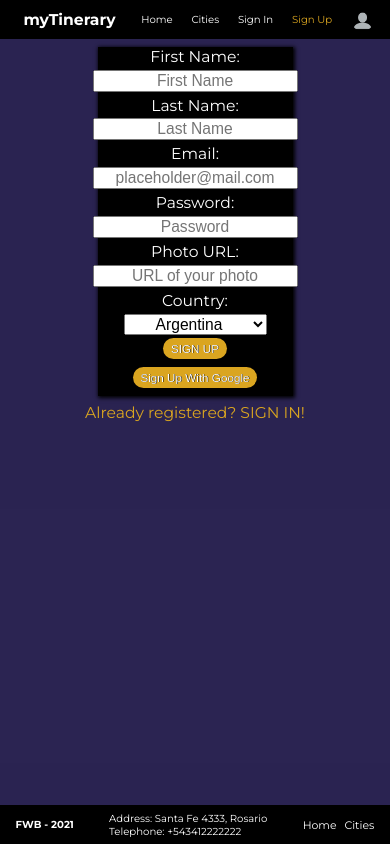
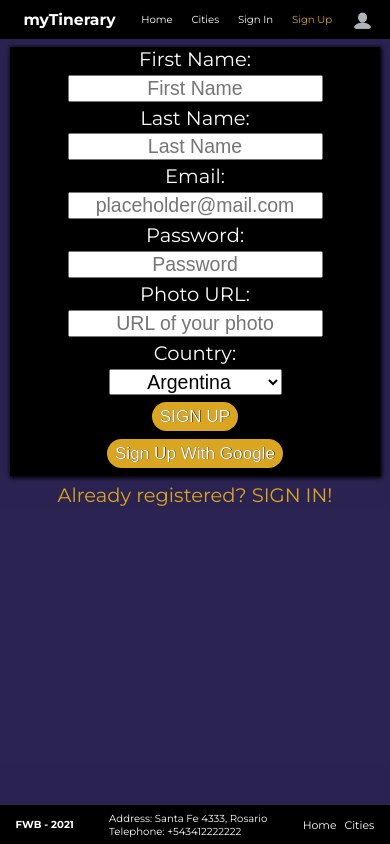
Before and after one commit to WernerBudtke/mytinerary-budtke, a React (Create React App) app in the folder frontend/: page /signup in a window 390 px wide. Built offline with nearby package versions, Linux system fonts and the light colour scheme.

Commit message:
responsiveness fixes, filter fix

```diff
--- a/frontend/src/App.css
+++ b/frontend/src/App.css
@@ -557,6 +557,12 @@ span.specialText{
 .signUpInputs p{
     margin-left: 1rem;
 }
+.signUpForm select{
+    margin-bottom: 1rem;
+}
+#signInBtn{
+    margin-top: 0.5rem;
+}
 .signUpForm button{
     background-color: goldenrod;
     border: none;
@@ -822,6 +828,30 @@ span.specialText{
     .likesHeader{
         white-space: nowrap;
     }
+    /* SIGN UP FORM */
+    .signUpMain a{
+        font-size: 2.5rem;
+    }
+    .signUpForm, .errorContainer{
+        margin-top: 1rem;
+        width: 75%;
+    }
+    .signUpForm * {
+        font-size: 2.5rem;
+    }
+    .signUpForm button{
+        font-size: 2.2rem;
+    }
+    /* ERROR INPUTS */
+    .errorContainer h4{
+        font-size: 2rem;
+    }
+    .errorContainer p{
+        font-size: 2rem;
+    }
+    .personalWelcome{
+        display: none;
+    }
 }
 @media screen and (max-width: 800px) {
     html{
@@ -958,6 +988,27 @@ span.specialText{
     .personalWelcome{
         display:none;
     }
+    /* SIGN UP FORM */
+     .signUpMain a{
+        font-size: 2.5rem;
+    }
+    .signUpForm, .errorContainer{
+        margin-top: 1rem;
+        width: 85%;
+    }
+    .signUpForm * {
+        font-size: 2.5rem;
+    }
+    .signUpForm button{
+        font-size: 2.2rem;
+    }
+    /* ERROR INPUTS */
+    .errorContainer h4{
+        font-size: 2rem;
+    }
+    .errorContainer p{
+        font-size: 2rem;
+    }
 }
 @media screen and (max-width: 600px){
     html{
@@ -1066,6 +1117,27 @@ span.specialText{
         width: 4rem;
         height:4rem;
         margin-right: 0.5rem;
+    }
+    /* SIGN UP FORM */
+    .signUpMain a{
+        font-size: 2.5rem;
+    }
+    .signUpForm, .errorContainer{
+        margin-top: 1rem;
+        width: 95%;
+    }
+    .signUpForm * {
+        font-size: 2.5rem;
+    }
+    .signUpForm button{
+        font-size: 2.2rem;
+    }
+    /* ERROR INPUTS */
+    .errorContainer h4{
+        font-size: 2rem;
+    }
+    .errorContainer p{
+        font-size: 1.5rem;
     }
 }
 @media screen and (max-width: 500px){
--- a/frontend/src/components/Mainsignin.js
+++ b/frontend/src/components/Mainsignin.js
@@ -55,7 +55,7 @@ const Mainsignin = (props) =>{
                 <input type="email" placeholder="placeholder@mail.com" id="eMail" name="eMail" value={dataUser.eMail} onChange={inputHandler} required/>
                 <label htmlFor="password">Password:</label>
                 <input type="password" placeholder="Password" id="password" name="password" value={dataUser.password} onChange={inputHandler} required/>
-                <button type="button" onClick={submitHandler}>SIGN IN</button>
+                <button id="signInBtn" type="button" onClick={submitHandler}>SIGN IN</button>
                 <GoogleLogin
                     clientId="367408341558-omu79fduq0sjoipof12r4h673m14dv7l.apps.googleusercontent.com"
                     render={renderProps => (
--- a/frontend/src/pages/Cities.js
+++ b/frontend/src/pages/Cities.js
@@ -17,7 +17,10 @@ const Cities = (props) =>{
         }
         window.scrollTo(0, 0)
         document.title = "myTinerary - Cities"
-        return () => document.title = "myTinerary"
+        return () => {
+            document.title = "myTinerary"
+            props.resetFilter()
+        }
         // eslint-disable-next-line react-hooks/exhaustive-deps
     },[])
     return(
@@ -35,7 +38,8 @@ const mapStateToProps = (state) =>{
 }
 const mapDispatchToProps = {
     // propiedadProps : queFuncionMeTrae
-    getCities:citiesActions.getAllCities
+    getCities:citiesActions.getAllCities,
+    resetFilter:citiesActions.resetFilter
 }
 
 export default connect(mapStateToProps,mapDispatchToProps)(Cities)
--- a/frontend/src/redux/actions/citiesActions.js
+++ b/frontend/src/redux/actions/citiesActions.js
@@ -48,6 +48,11 @@ const citiesActions = {
         return(dispatch)=>{
             dispatch({type: 'RESET'})
         }
+    },
+    resetFilter: () =>{
+        return dispatch =>{
+            dispatch({type: 'RESET_FILTER'})
+        }
     }
 }
 export default citiesActions
--- a/frontend/src/redux/reducers/citiesReducer.js
+++ b/frontend/src/redux/reducers/citiesReducer.js
@@ -25,13 +25,17 @@ const citiesReducer = (state = initState, action) =>{
                 city:action.payload,
                 fetchingCity: false,
             }
-        case "RESET":{
+        case "RESET":
             return{
                 ...state,
                 fetchingCity: true,
                 city:{}
             }
-        }
+        case "RESET_FILTER":
+            return{
+                ...state,
+                filteredCities:state.cities
+            }
         default:
             return state
     }
```
Also changed, not shown: frontend/public/assets/prodan.jpg (added).
